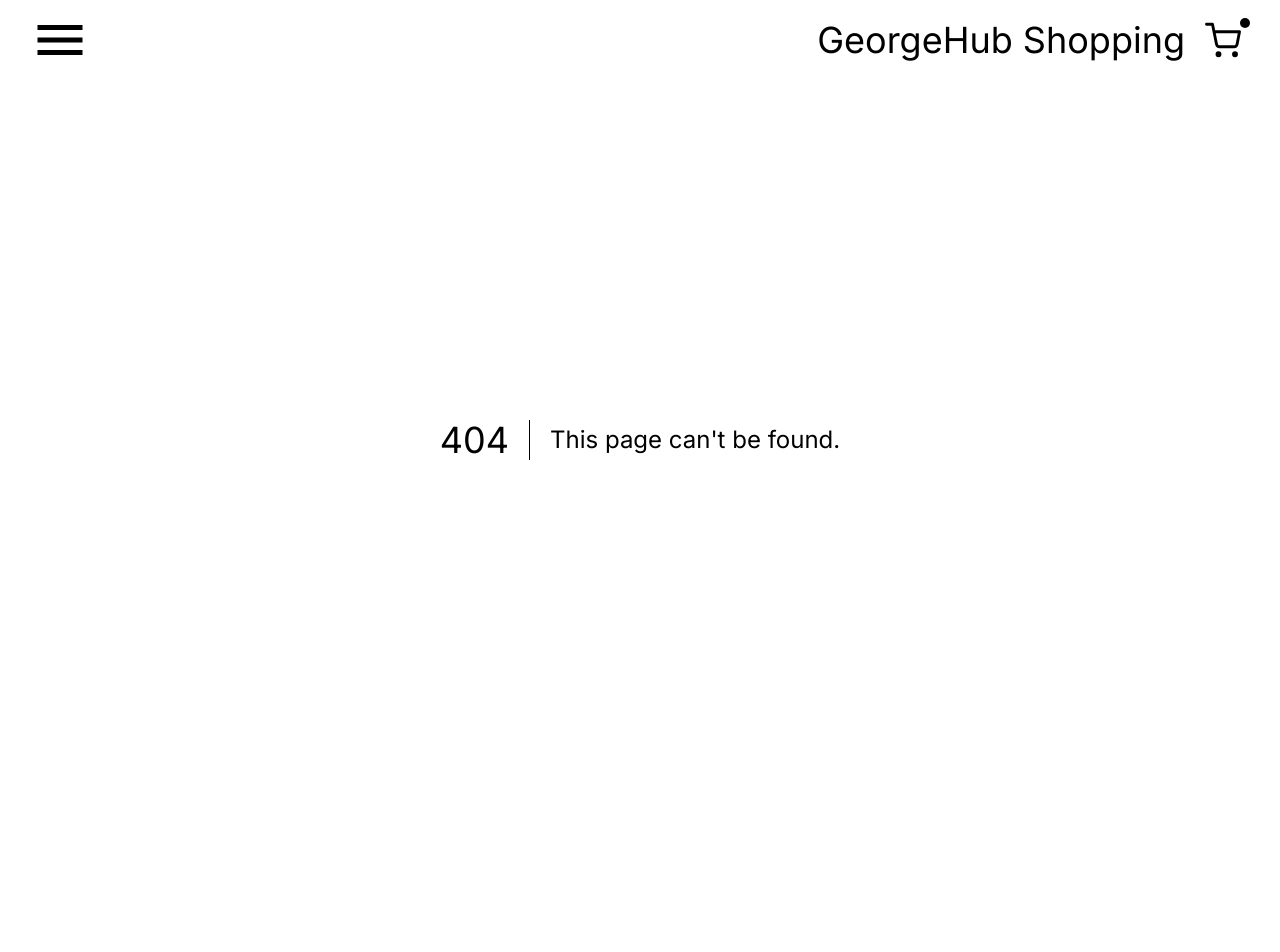
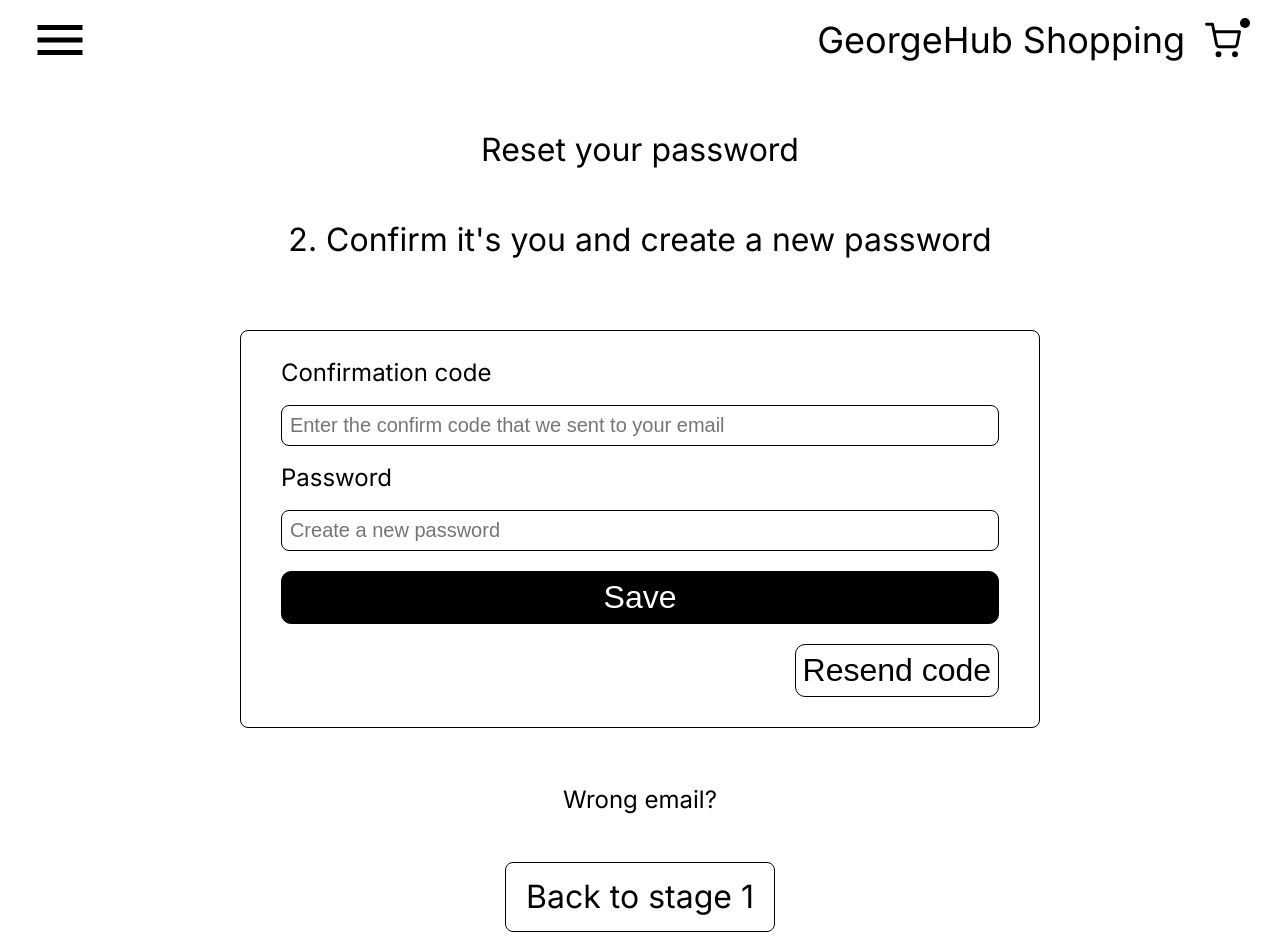
Before and after one commit to georgie-the-developer/georgehub-shopping-frontend, a Next.js app: page /forgot-password/change-password in a window 1280 px wide. Before the commit this address had no page. Shown: the top 952 px of the page. Before the commit the page ends 800 px from the top, so only its background shows below. Built offline with nearby package versions, Linux system fonts and the light colour scheme.

Commit message:
Password reset pages

```diff
--- /dev/null
+++ b/src/app/(grouped)/forgot-password/change-password/page.tsx
@@ -0,0 +1,62 @@
+"use client";
+// Components
+import * as Form from "@/components/form/Form";
+import ButtonLink from "@/components/buttons/ButtonLink";
+import ButtonForm from "@/components/buttons/ButtonForm";
+// Styling
+import forgotPassword from "@/styles/modules/login.module.scss";
+
+export default function Page() {
+  const handleSubmit = async (e) => {
+    e.preventDefault();
+    const formData = new FormData(e.target);
+    const data = JSON.stringify(Object.fromEntries(formData));
+    //Send verification code...
+    console.log(data);
+    e.target.reset();
+  };
+  return (
+    <div className={forgotPassword.container}>
+      <div className={forgotPassword.heading}>Reset your password</div>
+      <div className={forgotPassword.heading}>
+        2. Confirm it's you and create a new password
+      </div>
+      <div className={forgotPassword.formContainer}>
+        <Form.Form handleSubmit={handleSubmit}>
+          <Form.FormInput
+            type="number"
+            name="confirm_code"
+            label="Confirmation code"
+            placeholder="Enter the confirm code that we sent to your email"
+            pattern="^.{6}$"
+            patternMessage="Confrim code should be 6 characters long"
+            required={true}
+          />
+          <Form.FormInput
+            type="password"
+            name="new_password"
+            label="Password"
+            placeholder="Create a new password"
+            pattern="^(?=.*\d)(?=.*[a-z])(?=.*[A-Z])[^\s]{8,}$"
+            patternMessage="Password should be at least 8 characters long, include at least one digit, one lowercase, and one uppercase letter, and must not contain any whitespaces."
+            required={true}
+          />
+          <Form.FormSubmit value="Save" />
+          <div className={forgotPassword.buttonFormContainer}>
+            <div className={forgotPassword.buttonContainer}>
+              <ButtonForm action={() => alert("hi")} value="Resend code" />
+            </div>
+          </div>
+        </Form.Form>
+      </div>
+      <div className={forgotPassword.textContainer}>Wrong email?</div>
+      <div className={forgotPassword.buttonLinkContainer}>
+        <ButtonLink
+          link="/forgot-password/email"
+          text="Back to stage 1"
+          type="secondary"
+        />
+      </div>
+    </div>
+  );
+}
```
Also changed, not shown: src/app/(grouped)/forgot-password/email/page.tsx (added, +46 -0 lines).
